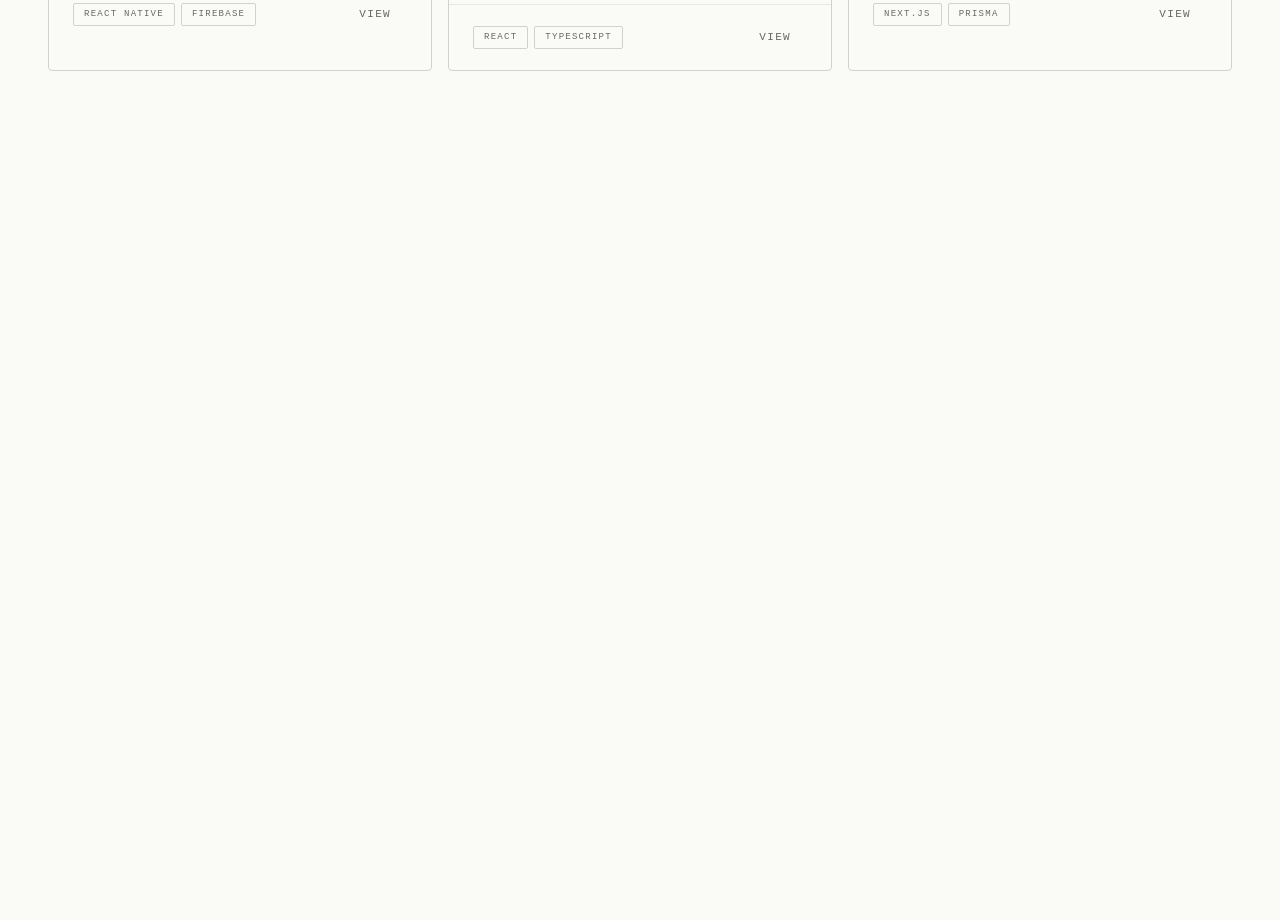
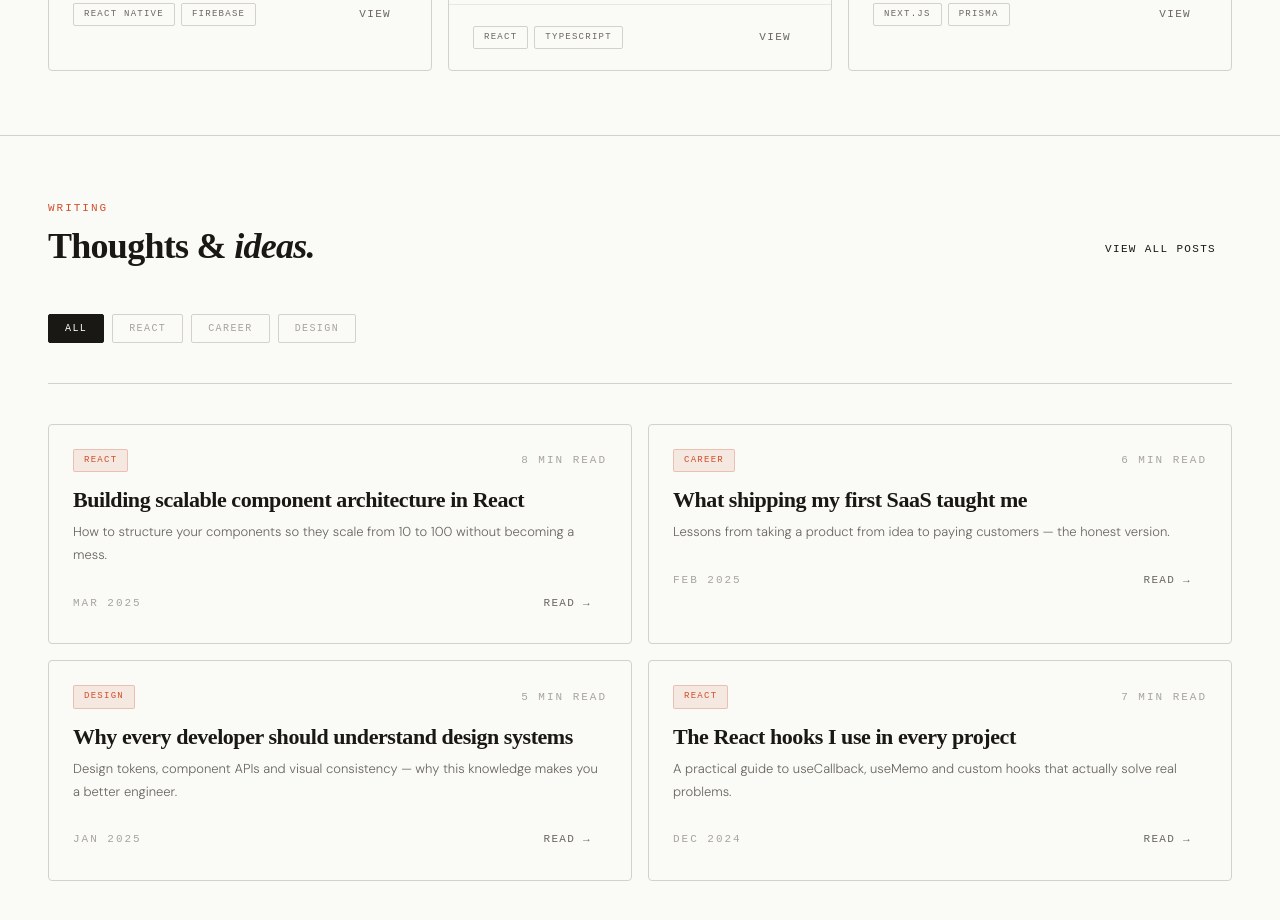
Before and after one commit to Nandagopal-D-2702/MyPortfolio-2026, a React (Vite) app: page / in a window 1280 px wide. Shown: the part 1360-2280 px from the top of the page. Before the commit the page ends 1495 px from the top, so only its background shows below. Built offline with nearby package versions, Linux system fonts and the light colour scheme; a web font is replaced by a local one.

Commit message:
feat: add BlogList with category filtering

```diff
--- /dev/null
+++ b/src/features/blog/BlogList.jsx
@@ -0,0 +1,184 @@
+// ============================================================
+// BlogList.jsx
+// Displays blog posts with category filtering.
+// Teaches: useState, derived state, filtering patterns
+// ============================================================
+
+import { useState } from 'react'
+import { BLOG_POSTS } from '@/lib/data'
+import { Heading, Text, Label } from '@/components/ui/Typography'
+import Badge from '../../components/ui/Badge'
+import Button from '../../components/ui/Button'
+import Divider from '../../components/ui/Divider'
+import Card from '../../components/ui/Card'
+import Blog from '../../pages/Blog'
+
+// -- CATEGORIES ----------------------------------------------
+// Derived from data — not hardcoded.
+// If you add a new category in data.js it appears
+// automatically here. No manual updates needed.
+// ------------------------------------------------------------
+
+const ALL = 'All'
+
+function BlogList() {
+  // -- STATE -------------------------------------------------
+  // activeFilter controls which category is selected.
+  // When it changes, React re-renders and the filtered
+  // list updates automatically.
+  // ----------------------------------------------------------
+
+  const [activeFilter, setActiveFilter] = useState(ALL)
+
+  // -- DERIVED STATE -----------------------------------------
+  // Categories are computed from data — not stored in state.
+  // This is important — never store in state what you can
+  // compute from existing state or props.
+  // ----------------------------------------------------------
+
+  const categories = [ALL, ...new Set(BLOG_POSTS.map((post) => post.category))]
+
+  // -- FILTERING ---------------------------------------------
+  // Also derived — computed fresh on every render.
+  // Simple, clean, no side effects.
+  // ----------------------------------------------------------
+
+  const filtered =
+    activeFilter === ALL
+      ? BLOG_POSTS
+      : BLOG_POSTS.filter((post) => post.category === activeFilter)
+
+  return (
+    <section style={{ padding: '64px 48px' }}>
+      {/* Section Header */}
+      <div
+        style={{
+          display: 'flex',
+          justifyContent: 'space-between',
+          alignItems: 'flex-end',
+          marginBottom: '48px',
+        }}
+      >
+        <div>
+          <Label accent style={{ display: 'block', marginBottom: '12px' }}>
+            Writing
+          </Label>
+          <Heading as="h2" size="3xl">
+            Thoughts &{' '}
+            <Heading as="span" size="3xl" italic>
+              ideas.
+            </Heading>
+          </Heading>
+        </div>
+        <Button variant="outline" size="sm">
+          View all posts
+        </Button>
+      </div>
+
+      {/* Category filters */}
+      <div
+        style={{
+          display: 'flex',
+          gap: '8px',
+          marginBottom: '40px',
+          flexWrap: 'wrap',
+        }}
+      >
+        {categories.map((category) => (
+          <button
+            key={category}
+            onClick={() => setActiveFilter(category)}
+            style={{
+              fontFamily: 'var(--font-mono)',
+              fontSize: '10px',
+              letterSpacing: '0.14em',
+              textTransform: 'uppercase',
+              padding: '6px 16px',
+              borderRadius: '2px',
+              border: '0.5px solid',
+              cursor: 'pointer',
+              transition: 'all 150ms ease',
+              // Active vs inactive styles
+              background:
+                activeFilter === category
+                  ? 'var(--color-text-primary)'
+                  : 'transparent',
+              color:
+                activeFilter === category
+                  ? 'var(--color-bg-primary)'
+                  : 'var(--color-text-muted)',
+              borderColor:
+                activeFilter === category
+                  ? 'var(--color-text-primary)'
+                  : 'var(--color-border)',
+            }}
+          >
+            {category}
+          </button>
+        ))}
+      </div>
+
+      <Divider style={{ marginBottom: '40px' }} />
+
+      {/* Blog posts grid */}
+      <div
+        style={{
+          display: 'grid',
+          gridTemplateColumns: 'repeat(2, 1fr)',
+          gap: '16px',
+        }}
+      >
+        {filtered.map((post) => (
+          <BlogCard key={post.id} post={post} />
+        ))}
+      </div>
+
+      {/* Empty state */}
+      {filtered.length === 0 && (
+        <div style={{ textAlign: 'center', padding: '64px 0' }}>
+          <Text muted>No posts found in this category.</Text>
+        </div>
+      )}
+    </section>
+  )
+}
+
+// -- BLOG CARD -----------------------------------------------
+// Internal component — only BlogList uses this.
+// ------------------------------------------------------------
+function BlogCard({ post }) {
+  return (
+    <Card hoverable>
+      <Card.Body>
+        <div
+          style={{
+            display: 'flex',
+            justifyContent: 'space-between',
+            alignItems: 'center',
+            marginBottom: '16px',
+          }}
+        >
+          <Badge variant="subtle">{post.category}</Badge>
+          <Label>{post.readTime}</Label>
+        </div>
+
+        <Heading as='h3' size='xl' style={{marginBottom: '10px'}}>
+            {post.title}
+        </Heading>
+
+        <Text size='sm' style={{marginBottom: '20px'}}>
+            {post.excerpt}
+        </Text>
+
+        <div style={{display:'flex', justifyContent:'space-between', alignItems:'center'}}>
+            <Label>{post.date}</Label>
+            <Button variant='ghost' size='sm'>
+                Read →
+            </Button>
+        </div>
+      </Card.Body>
+    </Card>
+  )
+}
+
+export default BlogList
--- a/src/pages/Home.jsx
+++ b/src/pages/Home.jsx
@@ -1,4 +1,5 @@
 import Divider from '../components/ui/Divider'
+import BlogList from '../features/blog/BlogList'
 import Hero from '../features/hero/Hero'
 import ProjectGrid from '../features/projects/ProjectGrid'
 
@@ -8,6 +9,8 @@ function Home() {
       <Hero />
       <Divider />
       <ProjectGrid />
+      <Divider />
+      <BlogList />
     </main>
   )
 }
```
